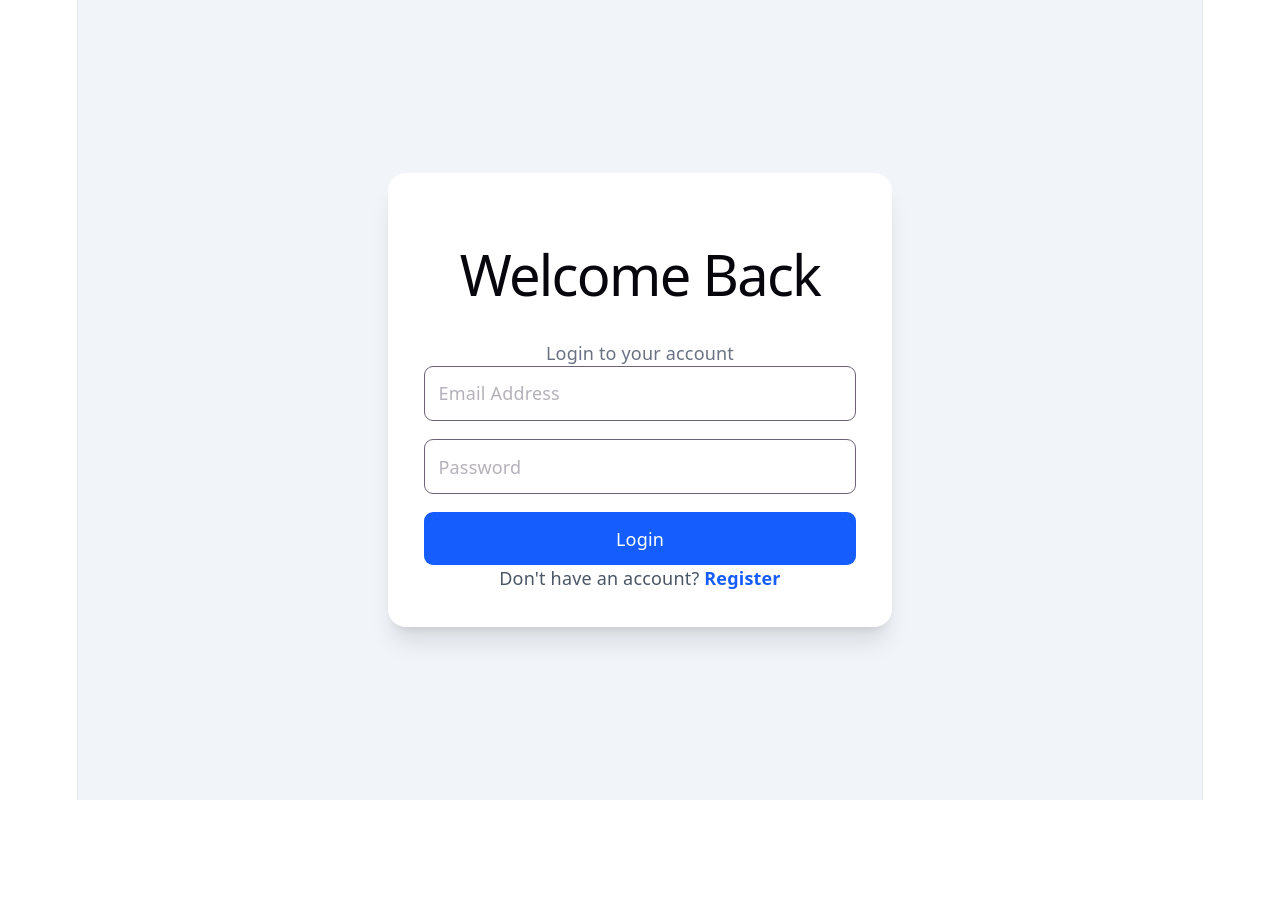
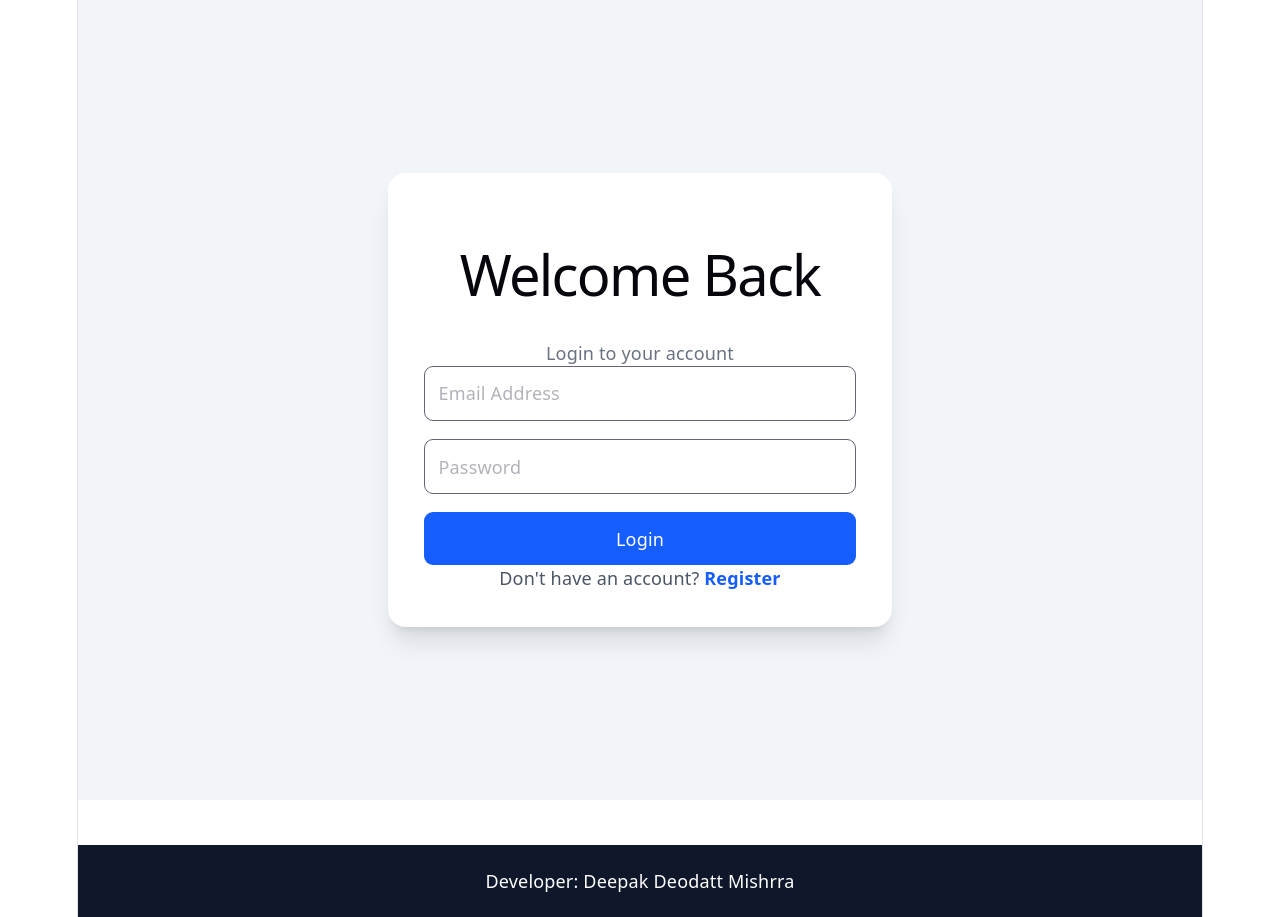
Before and after one commit to crazydevjs/job-portal-mern, a React app in the folder frontend/: page /#/login in a window 1280 px wide. Before the commit the page ends 800 px from the top, so only its background shows below. Built offline with nearby package versions, Linux system fonts and the light colour scheme; the HTML template or start-up script is replaced by a standard one.

Commit message:
footer add

```diff
--- a/frontend/src/App.jsx
+++ b/frontend/src/App.jsx
@@ -7,6 +7,7 @@ import Profile from "./pages/Profile";
 import MyApplications from "./pages/MyApplications";
 import JobDetails from "./pages/JobDetails";
 import RecruiterDashboard from "./pages/RecruiterDashboard";
+import Footer from "./components/Footer";
 
 import ProtectedRoute from "./components/ProtectedRoute";
 import Navbar from "./components/Navbar";
@@ -32,8 +33,8 @@ function AppContent() {
         <Route path="/dashboard" element={<RecruiterDashboard />} />
         <Route path="/applications" element={<ProtectedRoute><MyApplications /></ProtectedRoute>} />
       </Routes>
+      <Footer />
     </>
   );
 }
-
 export default AppContent;
--- /dev/null
+++ b/frontend/src/components/Footer.jsx
@@ -0,0 +1,22 @@
+import { Link } from "react-router-dom";
+
+function Footer() {
+    return (
+        <footer className="bg-slate-900 text-white w-full mt-10">
+
+            <div className="max-w-7xl mx-auto px-4 py-5 flex flex-col items-center justify-center">
+
+                <Link
+                    to="https://crazydevjs.github.io/crazydev.github.io/"
+                    className="text-sm md:text-base font-medium text-center hover:text-blue-400 transition duration-200"
+                >
+                    Developer: Deepak Deodatt Mishrra
+                </Link>
+
+            </div>
+
+        </footer>
+    );
+}
+
+export default Footer;
```
